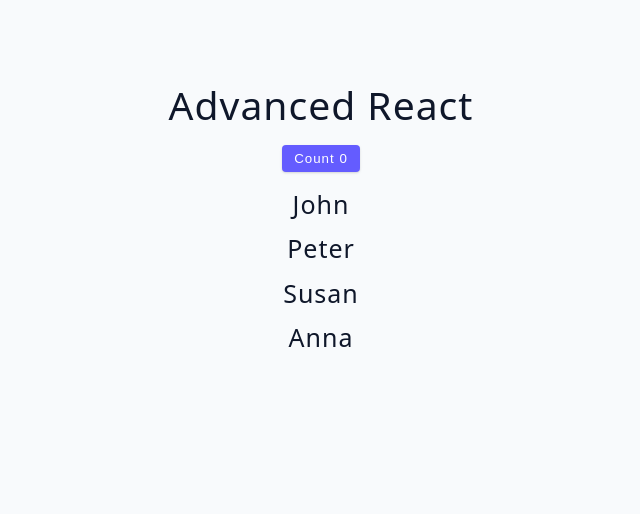
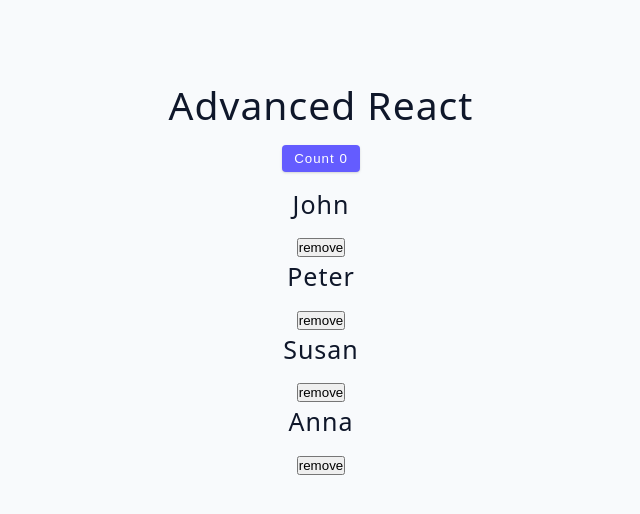
Before and after one commit to vsbron/course-all-in-one-2025, a React (Vite) app in the folder 03-advanced-react/: page / in a window 1280 px wide. Shown: the top 514 px of the page, without its empty margins (319-959 px from the left). Built offline with nearby package versions, Linux system fonts and the light colour scheme.

Commit message:
03-advanced-react -useCallback hook usage example

```diff
--- a/03-advanced-react/src/tutorial/11-performance/03-hooks/List.jsx
+++ b/03-advanced-react/src/tutorial/11-performance/03-hooks/List.jsx
@@ -1,12 +1,12 @@
 import { memo } from "react";
 import Item from "./Person";
 
-const List = ({ people }) => {
+const List = ({ people, removePerson }) => {
   // Returned JSX
   return (
     <div>
       {people.map((person) => {
-        return <Item key={person.id} {...person} />;
+        return <Item key={person.id} {...person} removePerson={removePerson} />;
       })}
     </div>
   );
--- a/03-advanced-react/src/tutorial/11-performance/03-hooks/Person.jsx
+++ b/03-advanced-react/src/tutorial/11-performance/03-hooks/Person.jsx
@@ -1,7 +1,8 @@
-const Person = ({ name }) => {
+const Person = ({ name, removePerson, id }) => {
   return (
     <div>
       <h4>{name}</h4>
+      <button onClick={() => removePerson(id)}>remove</button>
     </div>
   );
 };
--- a/03-advanced-react/src/tutorial/11-performance/03-hooks/index.jsx
+++ b/03-advanced-react/src/tutorial/11-performance/03-hooks/index.jsx
@@ -1,4 +1,4 @@
-import { useState } from "react";
+import { useCallback, useState } from "react";
 
 import List from "./List";
 
@@ -6,8 +6,17 @@ import { data } from "../../../data";
 
 const LowerState = () => {
   // Creating a state value for people and count
-  const [people, _] = useState(data);
+  const [people, setPeople] = useState(data);
   const [count, setCount] = useState(0);
+
+  // Creating a remove person function with useCallback hook
+  const removePerson = useCallback(
+    (id) => {
+      const newPeople = people.filter((person) => person.id !== id);
+      setPeople(newPeople);
+    },
+    [people]
+  );
 
   // Returned JSX
   return (
@@ -19,7 +28,7 @@ const LowerState = () => {
       >
         count {count}
       </button>
-      <List people={people} />
+      <List people={people} removePerson={removePerson} />
     </section>
   );
 };
```
